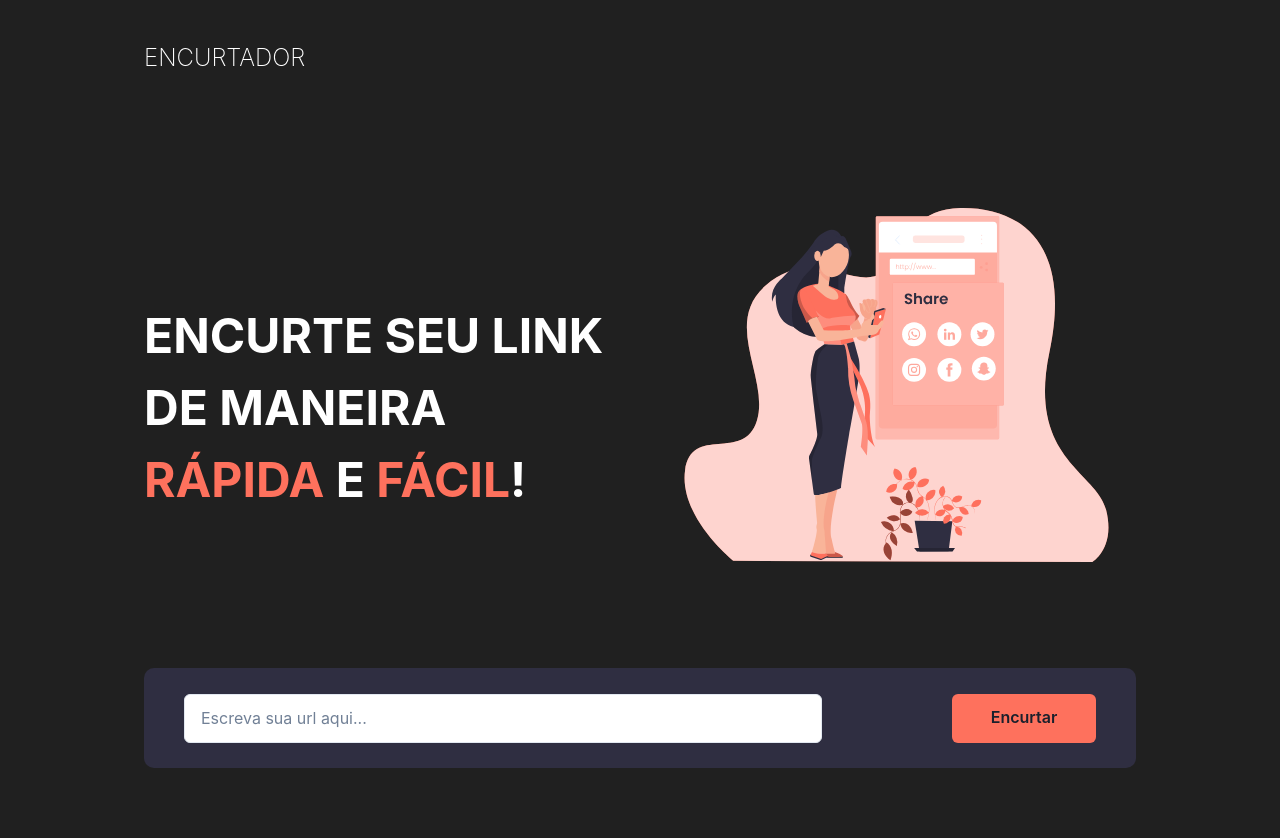
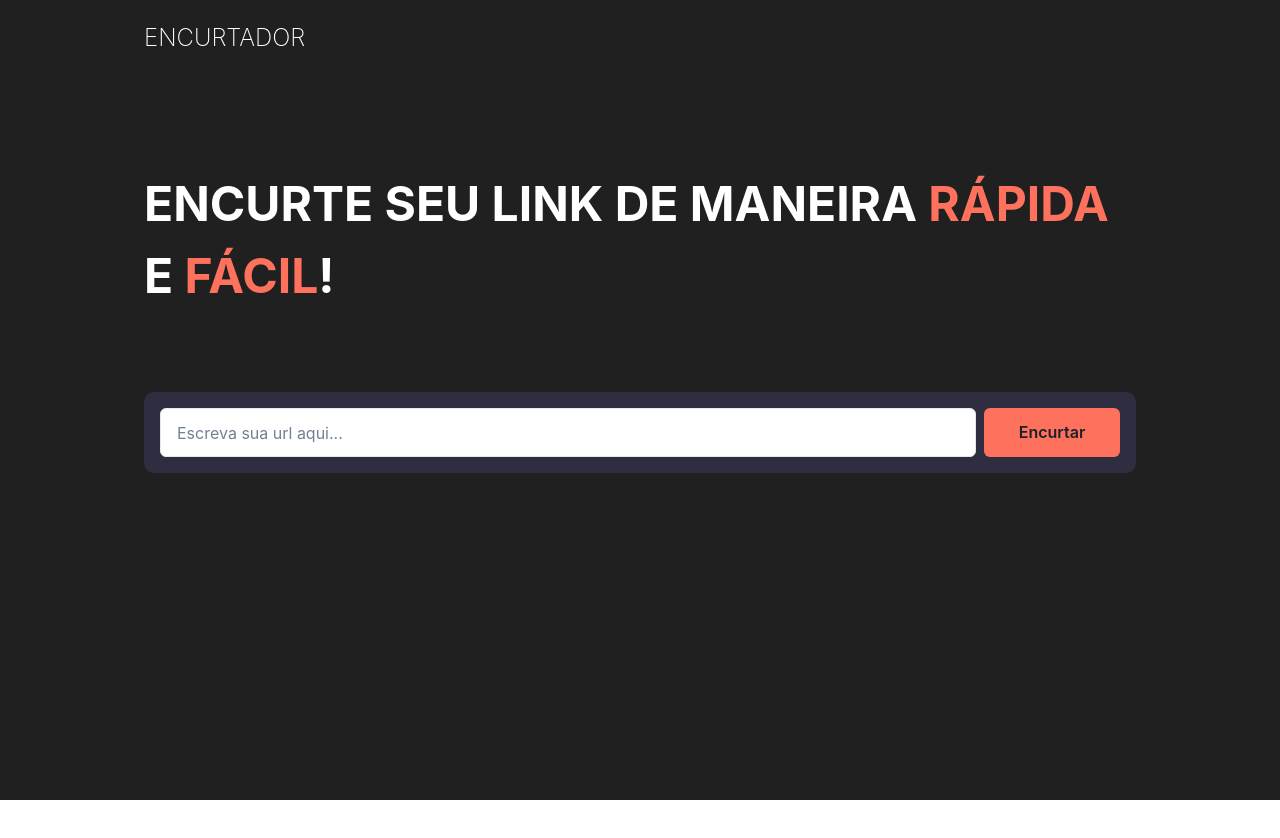
Before and after one commit to pedroacrz/encurtador, a Next.js app: page / in a window 1280 px wide. Shown: the top 838 px of the page. After the commit the page ends 800 px from the top, so only its background shows below. Built offline with nearby package versions, Linux system fonts and the light colour scheme.

Commit message:
chore: change layout home page

```diff
--- a/pages/index.tsx
+++ b/pages/index.tsx
@@ -35,49 +35,44 @@ const Home: NextPage = () => {
         <meta name="description" content="Encurtador de url" />
         <link rel="icon" href="/favicon.ico" />
       </Head>
-
-
-      <Box backgroundColor="default.zinc" minH="100vh" color="default.white" px="36" pt="10" pb="20">
+      <Box backgroundColor="default.zinc" minH="100vh" color="default.white" px={["10px", "10px", "36"]} pt="5" pb="20">
         <Box maxWidth="1000px" margin="0 auto">
-
           <Box as="header">
             <Text fontSize="2xl" fontWeight="thin">ENCURTADOR</Text>
           </Box>
-
-          <Box as="main" mt="28">
-            <Grid gap="10" gridTemplateColumns={["1fr", "1fr 1fr"]}>
-              <GridItem display="flex" justifyContent="center">
-                <Text fontSize="5xl" mt="10" fontWeight="bold" textTransform="uppercase" marginTop="28" >Encurte seu link de maneira <Text as="span" color="default.primary">rápida</Text>  e <Text as="span" color="default.primary">fácil</Text>!</Text>
+          <Box as="main">
+            <Text fontSize={["3xl", "5xl", "5xl"]} mt="10" fontWeight="bold" textTransform="uppercase" marginTop="28" >Encurte seu link de maneira <Text as="span" color="default.primary">rápida</Text>  e <Text as="span" color="default.primary">fácil</Text>!</Text>
+          </Box>
+          <Box as="section">
+            <Grid backgroundColor="default.blue" mt="20" gridTemplateColumns={["1fr", "6fr 1fr"]} gap="2" width="100%" borderRadius="10" alignItems="center" py="4" px="4">
+              <GridItem>
+                <Input placeholder="Escreva sua url aqui..." backgroundColor="default.white" height="49px" color="default.zinc" onChange={(e) => setUrl(e.target.value)}></Input>
               </GridItem>
-              <GridItem justifyContent="center">
-                <Image src="/hero.svg" width="473" height="394" />
+              <GridItem>
+                <Button backgroundColor="default.primary" width="100%" mt={["5px", "0px"]} height="49px" onClick={() => sendUrl()}>Encurtar</Button>
               </GridItem>
             </Grid>
           </Box>
-
-
           <Box as="section">
-            <Box backgroundColor="default.blue" mt="20" width="100%" height="100" borderRadius="10" display="flex" justifyContent="space-between" alignItems="center" px="10">
-              <Input placeholder="Escreva sua url aqui..." width="70%" height="49px" backgroundColor="default.white" color="default.zinc" onChange={(e) => setUrl(e.target.value)}></Input>
-              <Button backgroundColor="default.primary" width="144px" height="49px" onClick={() => sendUrl()}>Encurtar</Button>
-            </Box>
-          </Box>
-
-          <Box as="section">
+            {shortenedLinks.length > 0 && (
+              <Text mt="5">Seus links encurtados:</Text>
+            )}
             {shortenedLinks && shortenedLinks.map((url, index) => {
               return (
-                <Box key={index} backgroundColor="default.white" color="default.zinc" mt="5" width="100%" height="45px" borderRadius="6" display="flex" justifyContent="space-between" alignItems="center" px="10">
-                  <Text fontWeight="semibold">{url.url}</Text>
-                  <Box display="flex" alignItems="center">
-                    <Text mr="5" fontWeight="bold" color="default.primary" ref={textAreaRef}>{window.location.href}{url.shortened_url}</Text>
+                <Box display="flex" flexDirection={["column", "column", "column", "row"]} p="3" key={index} backgroundColor="default.white" color="default.zinc" mt="2" width="100%" borderRadius="6" justifyContent="space-between"  >
+                  <Box width={["70%", "70%", "30%"]} >
+                    <Text overflow="hidden" fontWeight="semibold" whiteSpace="nowrap" style={{ textOverflow: "ellipsis" }}>{url.url}</Text>
+                  </Box>
+                  <Box alignItems={["", "", "", "center"]} display="flex" flexDirection={["column", "column", "column", "row"]}>
+                    <Text as="a" mt={["5", "5", "5", "0"]} href={`${window.location.href}${url.shortened_url}`} cursor="pointer" target="_blank" mr="5" fontWeight="bold" color="default.primary" ref={textAreaRef}>{window.location.href}{url.shortened_url}</Text>
                     <CopyToClipboard text={`${window.location.href}${url.shortened_url}`}>
-                      <Button backgroundColor="default.primary" width="100px" height="32px" color="default.white" >Copiar</Button>
+                      <Button mt={2} backgroundColor="default.primary" width="100%" height="32px" color="default.white" >Copiar</Button>
                     </CopyToClipboard>
                   </Box>
+
                 </Box>
               )
             })}
-
           </Box>
         </Box>
       </Box>
```
